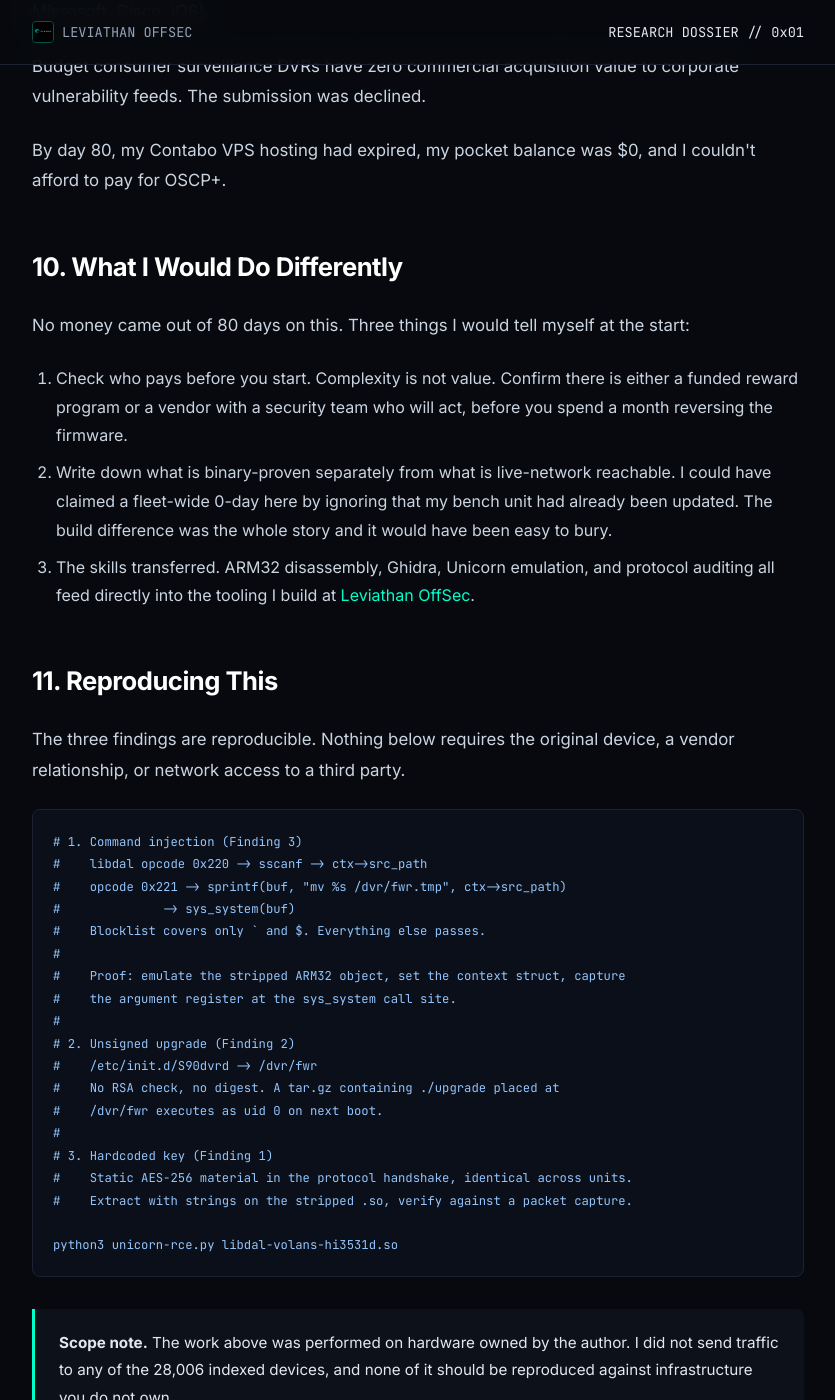
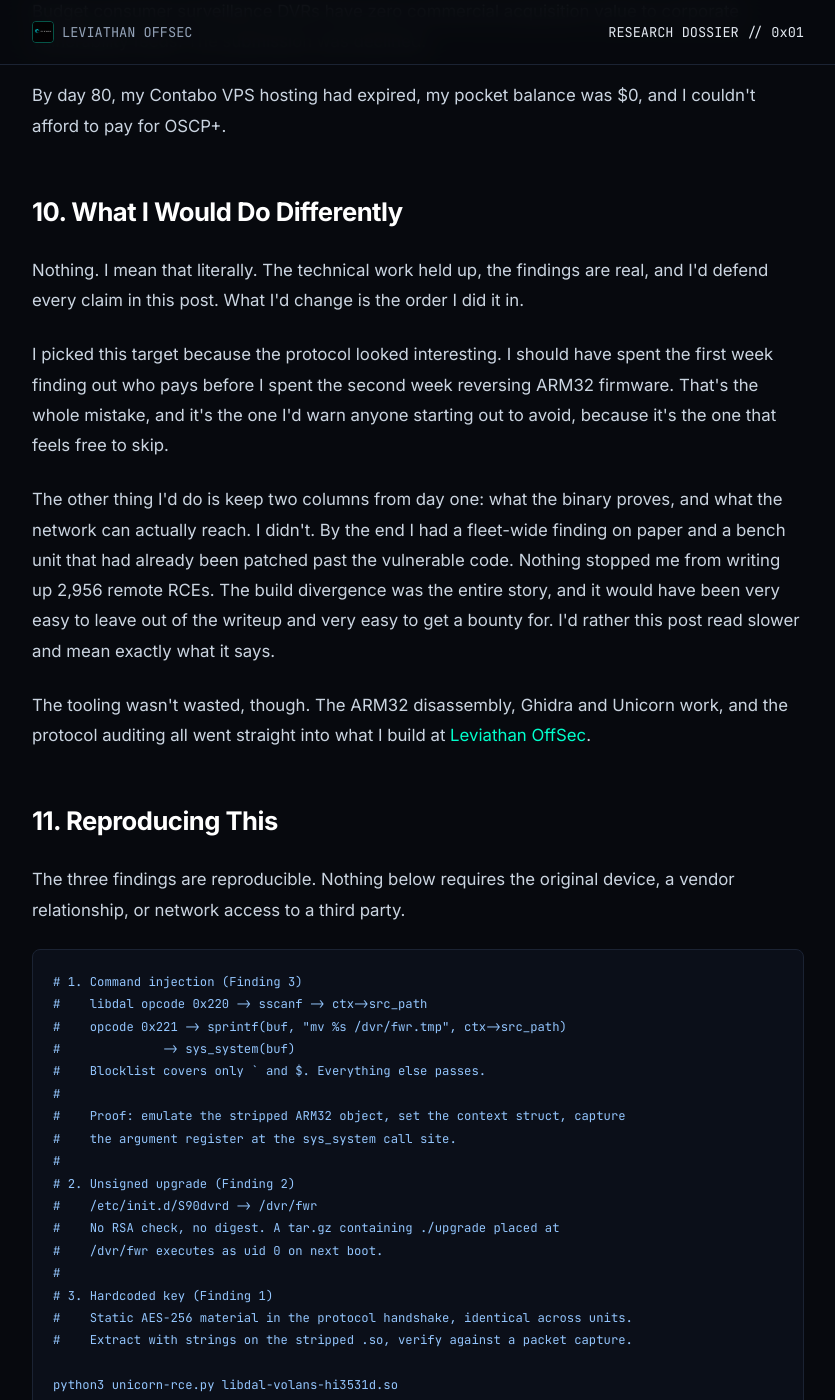
Before and after one commit to leviathan-offsec/leviathan-offsec.github.io, a Jekyll site: the page built from posts/80-days-reversing-iot-dvr.html, in a window 1280 px wide and 1400 px high, scrolled down 8155 px. Shown: the whole window, without its empty margins (222-1057 px from the left). Built offline with Jekyll 4.4.1, drawn with Linux system fonts in a browser that asks for light colours; some of the changed text lies outside the part shown.

Commit message:
Edit DVR writeup: strip AI-shaped scaffolding
- Remove 7 standalone bold labels (What this post is for / The Revelation /
  The Firmware Divergence / Scope note) that were doing the writer's job
- Bold no longer applied to facts that already carry their own weight
- Rewrite s10 from a 3-item lessons list into prose. Keep the admission
  that a fleet-wide claim was available and that omitting the build
  divergence would have been easy - it is the most credible part.
- Cut significance announcements and the em-dash mid-sentence pivots
- Technical content, findings and numbers unchanged

```diff
--- a/posts/80-days-reversing-iot-dvr.html
+++ b/posts/80-days-reversing-iot-dvr.html
@@ -242,7 +242,7 @@
       </div>
 
       <p>
-        Most firmware writeups end with a CVE. This one does not. It ends with a clear-eyed account of what happens when the bugs are real, provable, and worth nothing to anyone you report them to.
+        Most firmware writeups end with a CVE. This one does not. What I have instead is three real bugs, proven at the instruction level, and about two months of watching them go nowhere.
       </p>
 
       <p>
@@ -254,7 +254,7 @@
       </p>
 
       <div class="callout">
-        <strong>What this post is for.</strong> The three bugs are the deliverable, and they are reproducible from the material here. The second half is about the part nobody writes down: how to decide whether a target is worth 80 days before you spend the 80 days, and what to do when a correct report goes nowhere.
+        The three bugs are the deliverable, and you can reproduce them from what's in this post. The other half is the part I couldn't find written down anywhere: how to tell whether a target is worth two months before you spend the two months, and what to do when a correct report goes nowhere.
       </div>
 
       <h2>1. One DVR on the Bench, 28,006 on the Internet</h2>
@@ -334,7 +334,7 @@
       </p>
 
       <div class="callout">
-        <strong>The Revelation:</strong> There were <strong>zero callers</strong> in <code>libdal</code> from the network dispatcher for the iSCSI functions. They were invoked exclusively by the local Qt GUI (<code>gui-indus-3r</code>, <code>TSetupIscsi</code>), reading local config files. They were physically unreachable over the network.
+        Zero callers. Not one path from the network dispatcher into the iSCSI functions in <code>libdal</code>. They were invoked exclusively by the local Qt GUI (<code>gui-indus-3r</code>, <code>TSetupIscsi</code>), reading local config files. Physically unreachable over the network.
       </div>
 
       <p>
@@ -368,7 +368,7 @@
 [+] devinfo serial=50400768 ver=0x00000620 name='HD ANALOG 04'</code></pre>
 
       <p>
-        Anyone knowing the static key can authenticate to any internet-facing device on port 8000 without credentials.
+        Anyone who has the static key can log in to any internet-facing device on port 8000. No credentials, no password database, nothing to steal.
       </p>
 
       <h3>Finding 2: The Unsigned Root Boot Upgrade Flow</h3>
@@ -387,7 +387,7 @@
 fi</code></pre>
 
       <p>
-        There is <strong>zero cryptographic signature verification</strong>. No RSA public key check, no digest validation. If a <code>tar.gz</code> archive containing an executable named <code>./upgrade</code> is placed at <code>/dvr/fwr</code>, it executes automatically as <code>root</code> (uid 0) during boot.
+        There is no cryptographic signature verification anywhere in it. No RSA public key check, no digest validation. If a <code>tar.gz</code> archive containing an executable named <code>./upgrade</code> is placed at <code>/dvr/fwr</code>, it executes automatically as <code>root</code> (uid 0) during boot.
       </p>
 
       <h3>Finding 3: Sscanf Command Injection & The Flawed Gate</h3>
@@ -481,14 +481,13 @@
       <h2>8. The Firmware Divergence Problem</h2>
 
       <p>
-        This was the problem that decided how the last month went:
+        This is the part that ended the project.
       </p>
 
       <div class="callout">
-        <strong>The Firmware Divergence:</strong>
         <ul>
           <li>Firmware versions <code>2.3.4.x</code> and <code>2.3.7.x</code> contained both the vulnerable <code>0x220/0x221</code> code and the active network dispatch handlers.</li>
-          <li>My Shodan census proved that <strong>2,956 internet-facing devices</strong> were actively running the vulnerable <code>2.3.7.x</code> build.</li>
+          <li>My Shodan census put the number of internet-facing devices still running the vulnerable <code>2.3.7.x</code> build at 2,956.</li>
           <li>However, my physical bench unit had been updated to <code>3.1.14.0 (0x620)</code>. On this newer branch, the vendor had migrated or dropped <code>0x220/0x221</code> from the network dispatch table.</li>
         </ul>
       </div>
@@ -526,14 +525,32 @@
       <h2>10. What I Would Do Differently</h2>
 
       <p>
-        No money came out of 80 days on this. Three things I would tell myself at the start:
+        Nothing. I mean that literally. The technical work held up, the findings are real,
+        and I'd defend every claim in this post. What I'd change is the order I did it in.
       </p>
 
-      <ol>
-        <li>Check who pays before you start. Complexity is not value. Confirm there is either a funded reward program or a vendor with a security team who will act, before you spend a month reversing the firmware.</li>
-        <li>Write down what is binary-proven separately from what is live-network reachable. I could have claimed a fleet-wide 0-day here by ignoring that my bench unit had already been updated. The build difference was the whole story and it would have been easy to bury.</li>
-        <li>The skills transferred. ARM32 disassembly, Ghidra, Unicorn emulation, and protocol auditing all feed directly into the tooling I build at <a href="https://github.com/leviathan-offsec">Leviathan OffSec</a>.</li>
-      </ol>
+      <p>
+        I picked this target because the protocol looked interesting. I should have spent
+        the first week finding out who pays before I spent the second week reversing
+        ARM32 firmware. That's the whole mistake, and it's the one I'd warn anyone
+        starting out to avoid, because it's the one that feels free to skip.
+      </p>
+
+      <p>
+        The other thing I'd do is keep two columns from day one: what the binary proves,
+        and what the network can actually reach. I didn't. By the end I had a
+        fleet-wide finding on paper and a bench unit that had already been patched past
+        the vulnerable code. Nothing stopped me from writing up 2,956 remote RCEs.
+        The build divergence was the entire story, and it would have been very easy to
+        leave out of the writeup and very easy to get a bounty for. I'd rather this post
+        read slower and mean exactly what it says.
+      </p>
+
+      <p>
+        The tooling wasn't wasted, though. The ARM32 disassembly, Ghidra and Unicorn work,
+        and the protocol auditing all went straight into what I build at
+        <a href="https://github.com/leviathan-offsec">Leviathan OffSec</a>.
+      </p>
 
       <h2>11. Reproducing This</h2>
 
@@ -563,10 +580,7 @@
 python3 unicorn-rce.py libdal-volans-hi3531d.so</code></pre>
 
       <div class="callout">
-        <strong>Scope note.</strong> The work above was performed on hardware owned
-        by the author. I did not send traffic to any of the 28,006 indexed
-        devices, and none of it should be reproduced against infrastructure you
-        do not own.
+        Everything above was done on hardware I own. I did not send a single packet to any of the 28,006 indexed devices, and none of it should be reproduced against infrastructure you do not own.
       </div>
 
       <div class="author-box">
```
Also changed, not shown: other parts of posts/80-days-reversing-iot-dvr.html (+1 -1 lines).
